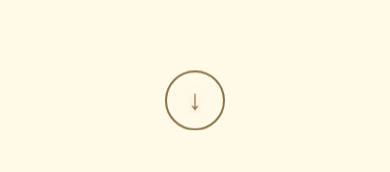
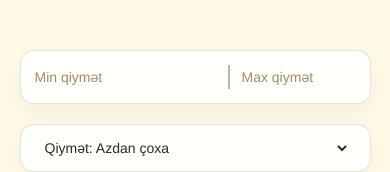
Before and after one commit to TuranSalimli/Panthera-Katalog, a React (Vite) app: page / in a window 390 px wide. Shown: the part 695-867 px from the top of the page. Built offline with nearby package versions, Linux system fonts and the light colour scheme.

Commit message:
feat:delete hero

```diff
--- a/css/style.css
+++ b/css/style.css
@@ -72,16 +72,6 @@ header {
 
 .nav-links a:hover {
   color: #8b6f47;
-}
-
-
-.hero {
-  min-height: 100vh;
-  width: 100%;
-  display: flex;
-  align-items: center;
-  background: url('../images/IMG_4051.PNG') center/cover no-repeat;
-  background-position: center;
 }
 
 .hero-content {
@@ -350,17 +340,7 @@ footer {
 
 }
 @media (max-width: 768px) {
-  .hero {
-    min-height: 100vh;
-    width: 100%;
-    display: flex;
-    align-items: center;
-    justify-content: center;
 
-    background: url('../images/IMG_4051.PNG') center/contain no-repeat;
-    background-color: rgb(255, 251, 232);
-    padding: 20px;
-  }
 }
 .hero {
   position: relative;
--- a/src/App.css
+++ b/src/App.css
@@ -75,15 +75,6 @@ header {
   color: #8b6f47;
 }
 
-.hero {
-  min-height: 100vh;
-  width: 100%;
-  display: flex;
-  align-items: center;
-  background: url('/images/IMG_4051.PNG') center/cover no-repeat;
-  background-position: center;
-  position: relative;
-}
 
 .hero-content {
   max-width: 700px;
@@ -456,16 +447,7 @@ html {
 }
 
 @media (max-width: 768px) {
-  .hero {
-    min-height: 100vh;
-    width: 100%;
-    display: flex;
-    align-items: center;
-    justify-content: center;
-    background: url('/images/IMG_4051.PNG') center/contain no-repeat;
-    background-color: rgb(255, 251, 232);
-    padding: 20px;
-  }
+
 }
 
 @media (max-width: 600px) {
--- a/src/App.jsx
+++ b/src/App.jsx
@@ -307,12 +307,6 @@ export default function App() {
 
   return (
     <>
-      {/* HERO */}
-      <section className="hero" id="home">
-        <div className="container hero-content">
-          <a href="#catalog" className="scroll-down">↓</a>
-        </div>
-      </section>
 
       {/* CATALOG */}
       <section className="section" id="catalog">
@@ -440,7 +434,7 @@ export default function App() {
           </div>
         </div>
       </footer>
-      {modalSrc && (() => {
+       {modalSrc && (() => {
         const selectedFlower = flowers.find(f => f.image === modalSrc);
         const flowerName = selectedFlower ? selectedFlower.name : "Kataloq məhsulu";
         const flowerPrice = selectedFlower ? selectedFlower.price : "";
--- a/src/components/Hero.module.css
+++ b/src/components/Hero.module.css
@@ -1,11 +1,3 @@
-.hero {
-  position: relative;
-  min-height: 100vh;
-  width: 100%;
-  display: flex;
-  align-items: center;
-  background: url('/images/IMG_4051.PNG') center / cover no-repeat;
-}
 
 .heroContent {
   max-width: 700px;
@@ -46,10 +38,4 @@
 }
 
 @media (max-width: 768px) {
-  .hero {
-    background: url('/images/IMG_4051.PNG') center / contain no-repeat;
-    background-color: var(--cream);
-    justify-content: center;
-    padding: 20px;
-  }
 }
```
